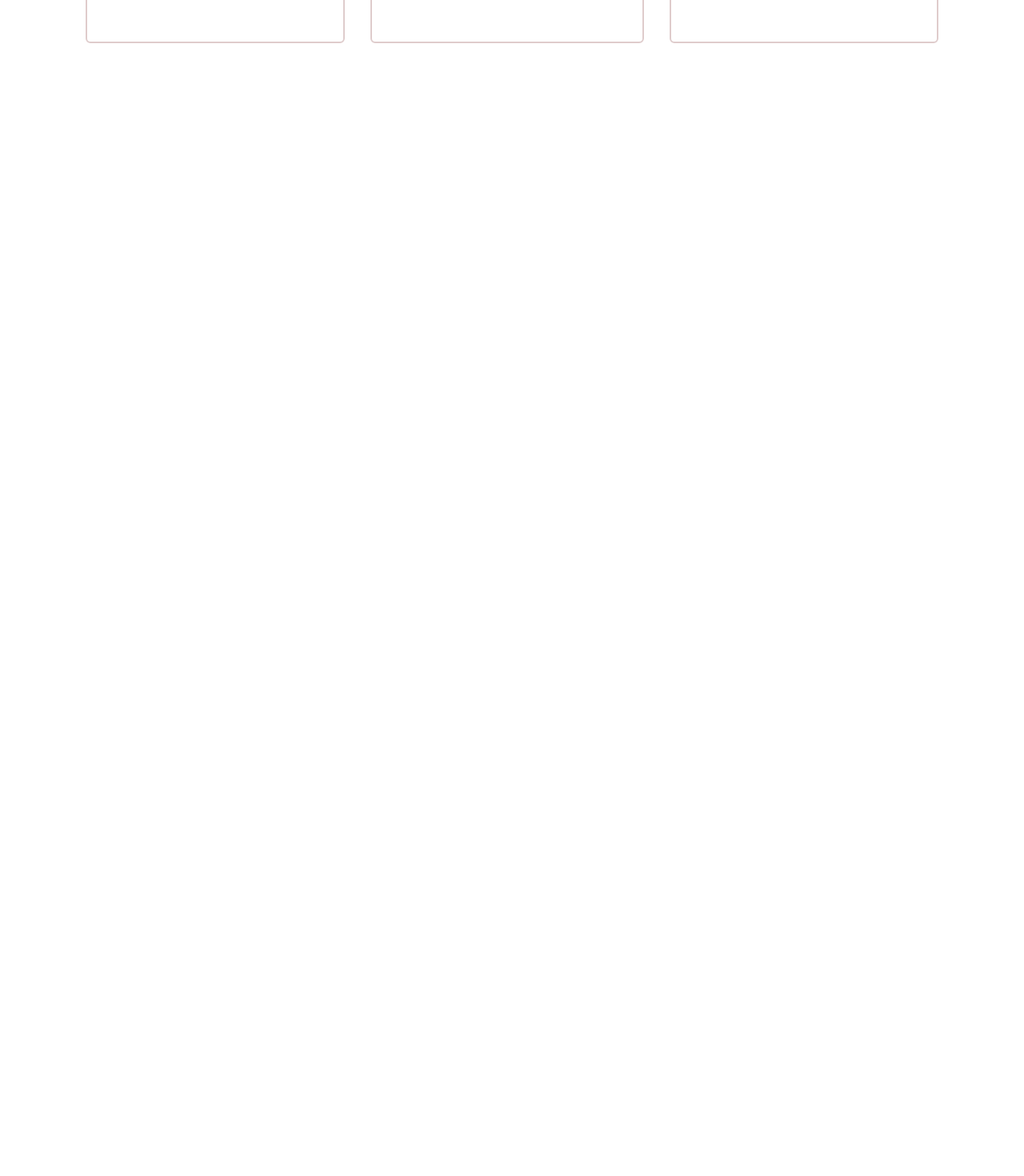
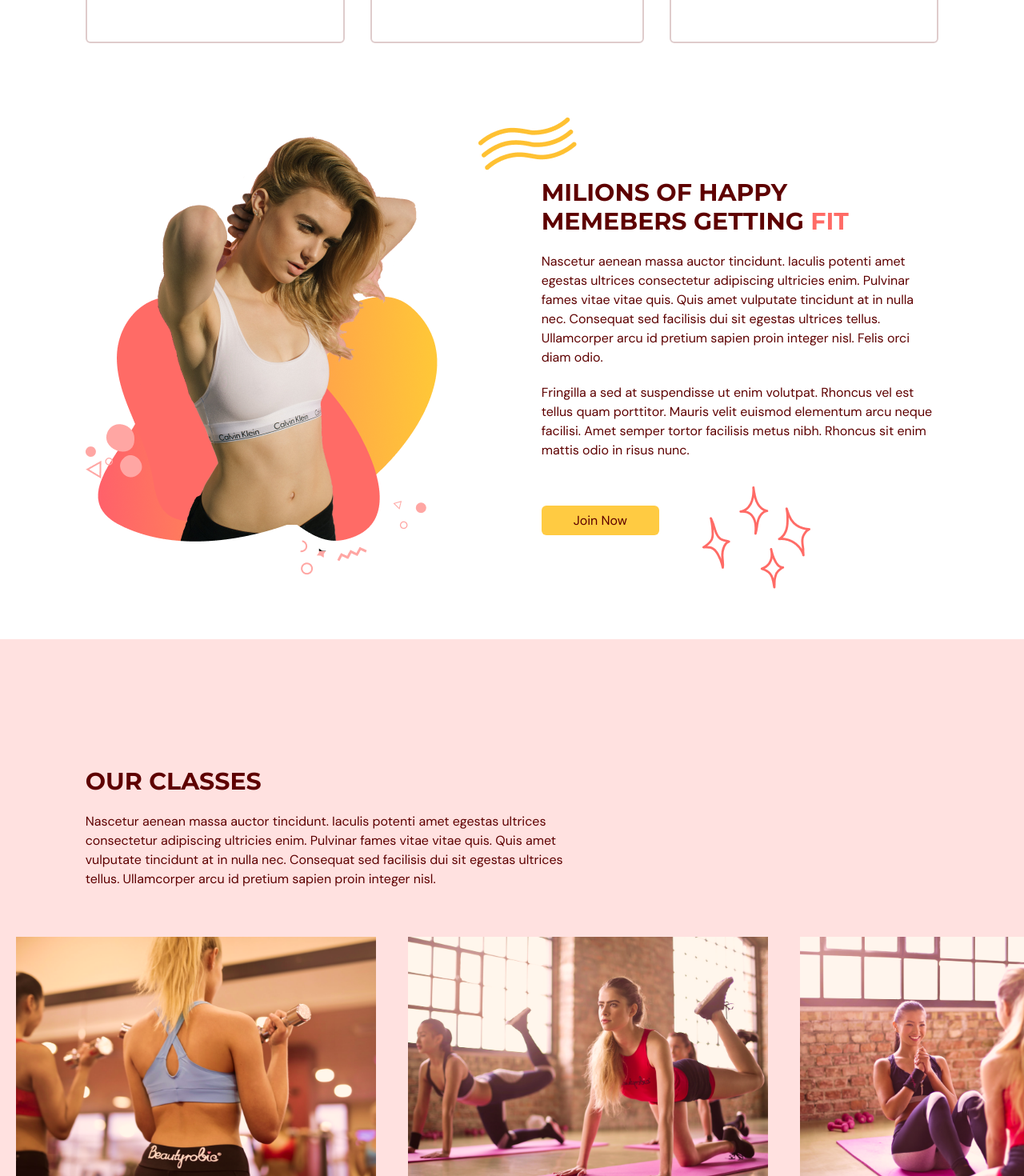
Before and after one commit to yardensapir/Fitness-Center-Landing-Page-React-JS, a React (Vite) app: page / in a window 1280 px wide. Shown: the part 1330-2800 px from the top of the page at 80% size. Before the commit the page ends 1600 px from the top, so only its background shows below. Built offline with nearby package versions, Linux system fonts and the light colour scheme.

Commit message:
update client side

```diff
--- a/index.html
+++ b/index.html
@@ -4,7 +4,7 @@
     <meta charset="UTF-8" />
     <link rel="icon" type="image/svg+xml" href="/vite.svg" />
     <meta name="viewport" content="width=device-width, initial-scale=1.0" />
-    <title>Vite + React + TS</title>
+    <title>YAFIT FITTNES CENTER</title>
   </head>
   <body>
     <div id="root"></div>
--- a/src/App.tsx
+++ b/src/App.tsx
@@ -1,5 +1,4 @@
 import HomePage from '@/pages/HomePage'
-
 
 function App() {
   return (
--- a/src/components/benefits/Benefit.tsx
+++ b/src/components/benefits/Benefit.tsx
@@ -1,7 +1,6 @@
 import { SelectedPage } from "@/types/types";
 import { motion } from "framer-motion";
 import AnchorLink from "react-anchor-link-smooth-scroll";
-
 const childVariant = {
   hidden: { opacity: 0, scale: 0.9 },
   visible: { opacity: 1, scale: 1 },
--- a/src/components/benefits/Benefits.tsx
+++ b/src/components/benefits/Benefits.tsx
@@ -1,8 +1,10 @@
 import { BenefitsType, SelectedPage } from "@/types/types"
-import { HomeModernIcon, UserGroupIcon, AcademicCapIcon } from "@heroicons/react/24/solid"
+import { benefits } from "@/data/data";
 import Benefit from "./Benefit";
 import { motion } from "framer-motion";
+import BenefitsPageGraphic from '@/assets/BenefitsPageGraphic.png'
 import HText from "../shared/htext/HText";
+import ActionButton from "../shared/button/ActionButton";
 
 const container = {
   hidden: {},
@@ -15,26 +17,6 @@ type Props = {
   setSelectedPage: (value: SelectedPage) => void;
 }
 
-const benefits: Array<BenefitsType> = [
-  {
-    icon: <HomeModernIcon className="h-6 w-6" />,
-    title: "State of the Art Facilities",
-    description:
-      "Neque adipiscing amet amet enim. Feugiat dolor enim fermentum in a in lectus pellentesque. Ullamcorper et.",
-  },
-  {
-    icon: <UserGroupIcon className="h-6 w-6" />,
-    title: "100's of Diverse Classes",
-    description:
-      "Eu ipsum id egestas risus tempus enim semper felis quis. Nec consectetur ac venenatis facilisi est. Eget ac turpis id.",
-  },
-  {
-    icon: <AcademicCapIcon className="h-6 w-6" />,
-    title: "Expert and Pro Trainers",
-    description:
-      "Fusce vestibulum aliquam ut cras. Nisl lectus egestas sapien nisl. Lacus at mi sit pellentesque. Congue parturient.",
-  },
-]
 
 const Benefits = ({ setSelectedPage, }: Props) => {
   return (
@@ -42,12 +24,20 @@ const Benefits = ({ setSelectedPage, }: Props) => {
       <motion.div onViewportEnter={() => setSelectedPage(SelectedPage.Benefits)} >
 
         {/* HEADER */}
-        <div className="md:my-5 md:w-3/5">
+        <motion.div className="md:my-5 md:w-3/5"
+          initial="hidden"
+          whileInView="visible"
+          viewport={{ once: true, amount: 0.5 }}
+          transition={{ delay: 0.2, duration: 0.5 }}
+          variants={{
+            hidden: { opacity: 0, x: -50 },
+            visible: { opacity: 1, x: 0 }
+          }}>
           <HText>MORE THAN JUST GYM</HText>
           <p className="my-5 text-sm">We provide world class fitness equipment, trainers and classes to
             get you to your ultimate fitness goals with ease. We provide true
             care into each and every member.</p>
-        </div>
+        </motion.div>
 
         {/* BENEFITTS */}
         <motion.div className="mt-5 items-center justify-between gap-8 md:flex" initial="hidden"
@@ -65,6 +55,68 @@ const Benefits = ({ setSelectedPage, }: Props) => {
           ))}
 
         </motion.div>
+        {/* GRAPHICS */}
+        <div className="mt-16 items-center justify-between gap-20 md:mt-28 md:flex">
+          {/* GRAPCHIS IMG */}
+          <img src={BenefitsPageGraphic} alt="" className="mx-auto" />
+          {/* DES */}
+          <div>
+            {/* TITLE */}
+            <div className="relative">
+              <div className="before:absolute before:-top-20 before:-left-20 before:z-[1] before:content-abstractwaves">
+                <motion.div
+                  initial="hidden"
+                  whileInView="visible"
+                  viewport={{ once: true, amount: 0.5 }}
+                  transition={{ delay: 0.2, duration: 0.5 }}
+                  variants={{
+                    hidden: { opacity: 0, x: 50 },
+                    visible: { opacity: 1, x: 0 }
+                  }}>
+                  <HText>
+                    MILIONS OF HAPPY MEMEBERS GETTING{" "}
+                    <span className="text-primary-500">FIT</span>
+                  </HText>
+                </motion.div>
+              </div>
+            </div>
+
+            {/* DESCRIPTION */}
+            <motion.div
+              initial="hidden"
+              whileInView="visible"
+              viewport={{ once: true, amount: 0.5 }}
+              transition={{ delay: 0.2, duration: 0.5 }}
+              variants={{
+                hidden: { opacity: 0, x: -50 },
+                visible: { opacity: 1, x: 0 }
+              }}>
+              <p className="my-5">
+                Nascetur aenean massa auctor tincidunt. Iaculis potenti amet
+                egestas ultrices consectetur adipiscing ultricies enim. Pulvinar
+                fames vitae vitae quis. Quis amet vulputate tincidunt at in
+                nulla nec. Consequat sed facilisis dui sit egestas ultrices
+                tellus. Ullamcorper arcu id pretium sapien proin integer nisl.
+                Felis orci diam odio.
+              </p>
+              <p className="mb-5">
+                Fringilla a sed at suspendisse ut enim volutpat. Rhoncus vel est
+                tellus quam porttitor. Mauris velit euismod elementum arcu neque
+                facilisi. Amet semper tortor facilisis metus nibh. Rhoncus sit
+                enim mattis odio in risus nunc.
+              </p>
+            </motion.div>
+
+            {/* Button */}
+            <div className="relative mt-16">
+              <div className="before:absolute before:-bottom-20 before:right-40 before:z-[-1] before:content-sparkles">
+                <ActionButton setSelectedPage={setSelectedPage}>
+                  Join Now
+                </ActionButton>
+              </div>
+            </div>
+          </div>
+        </div>
       </motion.div>
     </section>
   )
--- /dev/null
+++ b/src/components/contact/ContactUs.tsx
@@ -0,0 +1,38 @@
+import { SelectedPage } from "@/types/types"
+import { motion } from "framer-motion"
+import { useForm } from "react-hook-form"
+import HText from "../shared/htext/HText"
+import ContactUsPageGraphic from '@/assets/ContactUsPageGraphic.png'
+
+
+type Props = {
+    setSelectedPage: (value: SelectedPage) => void
+}
+
+const ContactUs = ({ setSelectedPage }: Props) => {
+    return <section id="contactus" className="mx-auto w-5/6 pt-24">
+        <motion.div onViewportEnter={() => setSelectedPage(SelectedPage.ContactUs)}>
+            <motion.div
+                className="md:w-3/5"
+                initial="hidden"
+                whileInView="visible"
+                viewport={{ once: true, amount: 0.5 }}
+                transition={{ duration: 0.5 }}
+                variants={{
+                    hidden: { opacity: 0, x: -50 },
+                    visible: { opacity: 1, x: 0 }
+                }}>
+                <HText>
+                    <span className="text-primary-500">JOIN NOW</span> TO GET IN SHAPE
+                </HText>
+                <p className="my-5">
+                    Congue adipiscing risus commodo placerat. Tellus et in feugiat nisl
+                    sapien vel rhoncus. Placerat at in enim pellentesque. Nulla
+                    adipiscing leo egestas nisi elit risus sit. Nunc cursus sagittis.
+                </p>
+            </motion.div>
+        </motion.div>
+    </section>
+}
+
+export default ContactUs
--- a/src/components/home/Home.tsx
+++ b/src/components/home/Home.tsx
@@ -77,6 +77,10 @@ const Home = ({ setSelectedPage }: Props) => {
                 <div className='h-[150px] w-full bg-primary-100 py-10'>
                     <div className='mx-auto w-5/6'>
                         <div className='flex w-4/5 items-center justify-between'>
+
+                            <img src={SponsorRedBull} alt="redbull-sponsor" />
+                            <img src={SponsorNike} alt="redbull-sponsor" />
+                            <img src={SponsorAdidas} alt="redbull-sponsor" />
                         </div>
                     </div>
                 </div>
--- /dev/null
+++ b/src/components/our classes/ClassComponents.tsx
@@ -0,0 +1,21 @@
+type Props = {
+    name: string;
+    descrition?: string,
+    image: string;
+}
+
+const ClassComponents = ({ name, descrition, image }: Props) => {
+    const overLayStyles = `p-5 absolute z-30 flex h-[380px] w-[450px] flex-col items-center justify-center
+    whitespace-normal bg-primary-500 text-center text-white opacity-0 transition duration-500 hover:opacity-90`
+    return (
+        <li className="relative mx-5 inline-block h-[380px] w-[450px]">
+            <div className={overLayStyles}>
+                <p className="text-2xl">{name}</p>
+                <p className="mt-5">{descrition}</p>
+            </div>
+            <img src={image} alt="image" />
+        </li>
+    )
+}
+
+export default ClassComponents
--- /dev/null
+++ b/src/components/our classes/OurClasses.tsx
@@ -0,0 +1,52 @@
+
+import { SelectedPage } from '@/types/types'
+import { motion } from 'framer-motion';
+import { classes } from '@/data/data';
+import ClassComponents from './ClassComponents';
+import HText from '../shared/htext/HText';
+import { ClassType } from '@/types/types';
+
+type Props = {
+    setSelectedPage: (value: SelectedPage) => void;
+}
+const OurClasses = ({ setSelectedPage }: Props) => {
+
+    return (
+        <section id="ourclasses" className='w-full bg-primary-100 py-40'>
+            <motion.div onViewportEnter={() => setSelectedPage(SelectedPage.OurClasses)}>
+                <motion.div className='mx-auto w-5/6'
+                    initial="hidden"
+                    whileInView="visible"
+                    viewport={{ once: true, amount: 0.5 }}
+                    transition={{ delay: 0.2, duration: 0.5 }}
+                    variants={{
+                        hidden: { opacity: 0, x: -50 },
+                        visible: { opacity: 1, x: 0 }
+                    }}
+                >
+                    <div className='md:w-3/5'>
+                        <HText>OUR CLASSES</HText>
+                        <p className='py-5'> Nascetur aenean massa auctor tincidunt. Iaculis potenti amet
+                            egestas ultrices consectetur adipiscing ultricies enim. Pulvinar
+                            fames vitae vitae quis. Quis amet vulputate tincidunt at in
+                            nulla nec. Consequat sed facilisis dui sit egestas ultrices
+                            tellus. Ullamcorper arcu id pretium sapien proin integer nisl.</p>
+                    </div>
+                </motion.div>
+                <div className='mt-10 h-[353px] w-full overflow-x-auto overflow-y-hidden'>
+                    <ul className='w-[2800px] whitespace-nowrap'>
+                        {classes.map((item: ClassType, index) => (
+                            <ClassComponents
+                                key={`${item.name}-${index}`}
+                                name={item.name}
+                                descrition={item.description}
+                                image={item.image} />
+                        ))}
+                    </ul>
+                </div>
+            </motion.div>
+        </section>
+    )
+}
+
+export default OurClasses
--- /dev/null
+++ b/src/data/data.tsx
@@ -0,0 +1,65 @@
+import { HomeModernIcon, UserGroupIcon, AcademicCapIcon } from "@heroicons/react/24/solid"
+import { BenefitsType, ClassType } from "@/types/types"
+import image1 from "@/assets/image1.png"
+import image2 from "@/assets/image2.png"
+import image3 from "@/assets/image3.png"
+import image4 from "@/assets/image4.png"
+import image5 from "@/assets/image5.png"
+import image6 from "@/assets/image6.png"
+
+
+export const benefits: Array<BenefitsType> = [
+  {
+    icon: <HomeModernIcon className="h-6 w-6" />,
+    title: "State of the Art Facilities",
+    description:
+      "Neque adipiscing amet amet enim. Feugiat dolor enim fermentum in a in lectus pellentesque. Ullamcorper et.",
+  },
+  {
+    icon: <UserGroupIcon className="h-6 w-6" />,
+    title: "100's of Diverse Classes",
+    description:
+      "Eu ipsum id egestas risus tempus enim semper felis quis. Nec consectetur ac venenatis facilisi est. Eget ac turpis id.",
+  },
+  {
+    icon: <AcademicCapIcon className="h-6 w-6" />,
+    title: "Expert and Pro Trainers",
+    description:
+      "Fusce vestibulum aliquam ut cras. Nisl lectus egestas sapien nisl. Lacus at mi sit pellentesque. Congue parturient.",
+  },
+]
+
+export const classes: Array<ClassType> = [
+  {
+    name: "Weight Training Classes",
+    description:
+      "Lorem ipsum dolor sit amet, consectetur adipiscing elit, sed do eiusmod tempor incididunt ut labore et dolore magna aliqua. Ut enim ad minim veniam, quis nostrud exercitation ullamco laboris nisi ut aliquip ex ea commodo consequat.",
+    image: image1,
+  },
+  {
+    name: "Yoga Classes",
+    image: image2,
+  },
+  {
+    name: "Ab Core Classes",
+    description:
+      "Lorem ipsum dolor sit amet, consectetur adipiscing elit, sed do eiusmod tempor incididunt ut labore et dolore magna aliqua. Ut enim ad minim veniam, quis nostrud exercitation ullamco laboris nisi ut aliquip ex ea commodo consequat.",
+    image: image3,
+  },
+  {
+    name: "Adventure Classes",
+    description:
+      "Lorem ipsum dolor sit amet, consectetur adipiscing elit, sed do eiusmod tempor incididunt ut labore et dolore magna aliqua. Ut enim ad minim veniam, quis nostrud exercitation ullamco laboris nisi ut aliquip ex ea commodo consequat.",
+    image: image4,
+  },
+  {
+    name: "Fitness Classes",
+    image: image5,
+  },
+  {
+    name: "Training Classes",
+    description:
+      "Lorem ipsum dolor sit amet, consectetur adipiscing elit, sed do eiusmod tempor incididunt ut labore et dolore magna aliqua. Ut enim ad minim veniam, quis nostrud exercitation ullamco laboris nisi ut aliquip ex ea commodo consequat.",
+    image: image6,
+  },
+]
--- a/src/pages/HomePage.tsx
+++ b/src/pages/HomePage.tsx
@@ -3,6 +3,8 @@ import { useEffect, useState } from 'react'
 import { SelectedPage } from '@/types/types'
 import Home from '@/components/home/Home';
 import Benefits from '@/components/benefits/Benefits';
+import OurClasses from '@/components/our classes/OurClasses';
+import ContactUs from '@/components/contact/ContactUs';
 
 const HomePage = () => {
     const [selectedPage, setSelectedPage] = useState<SelectedPage>(SelectedPage.Home)
@@ -23,12 +25,13 @@ const HomePage = () => {
         handleScroll()
     }, []);
 
-
     return (
         <div className="app bg-gray-20">
             <Navbar isTopOfPage={isTopOfPage} selectedPage={selectedPage} setSelectedPage={setSelectedPage} />
             <Home setSelectedPage={setSelectedPage} />
-            <Benefits setSelectedPage={setSelectedPage}/>
+            <Benefits setSelectedPage={setSelectedPage} />
+            <OurClasses setSelectedPage={setSelectedPage}/>
+            <ContactUs setSelectedPage={setSelectedPage}/>
         </div>
     )
 }
--- a/src/types/types.ts
+++ b/src/types/types.ts
@@ -11,3 +11,9 @@ export interface BenefitsType {
   title: string;
   description: string;
 }
+
+export interface ClassType {
+  name: string;
+  description?: string;
+  image: string;
+}
```
